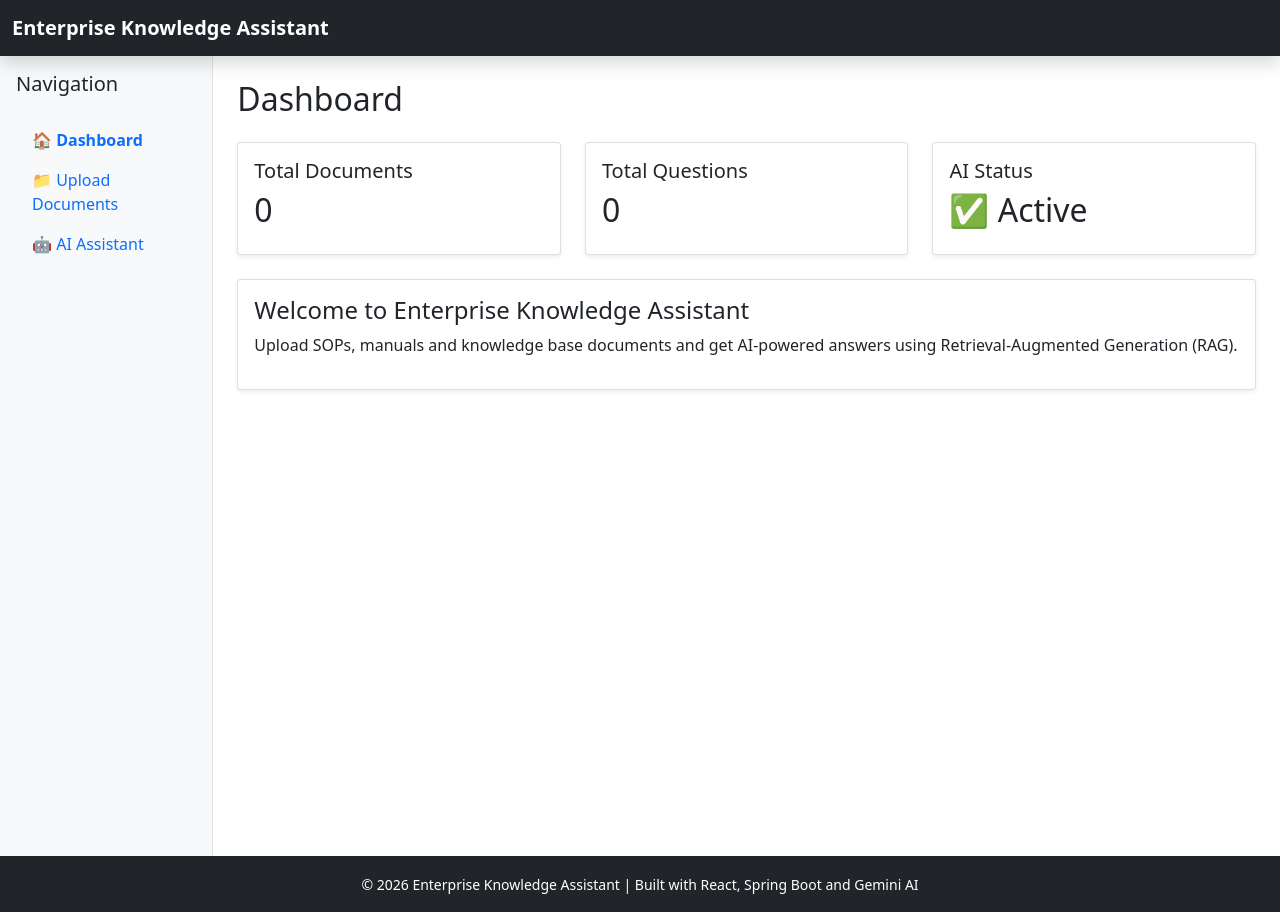
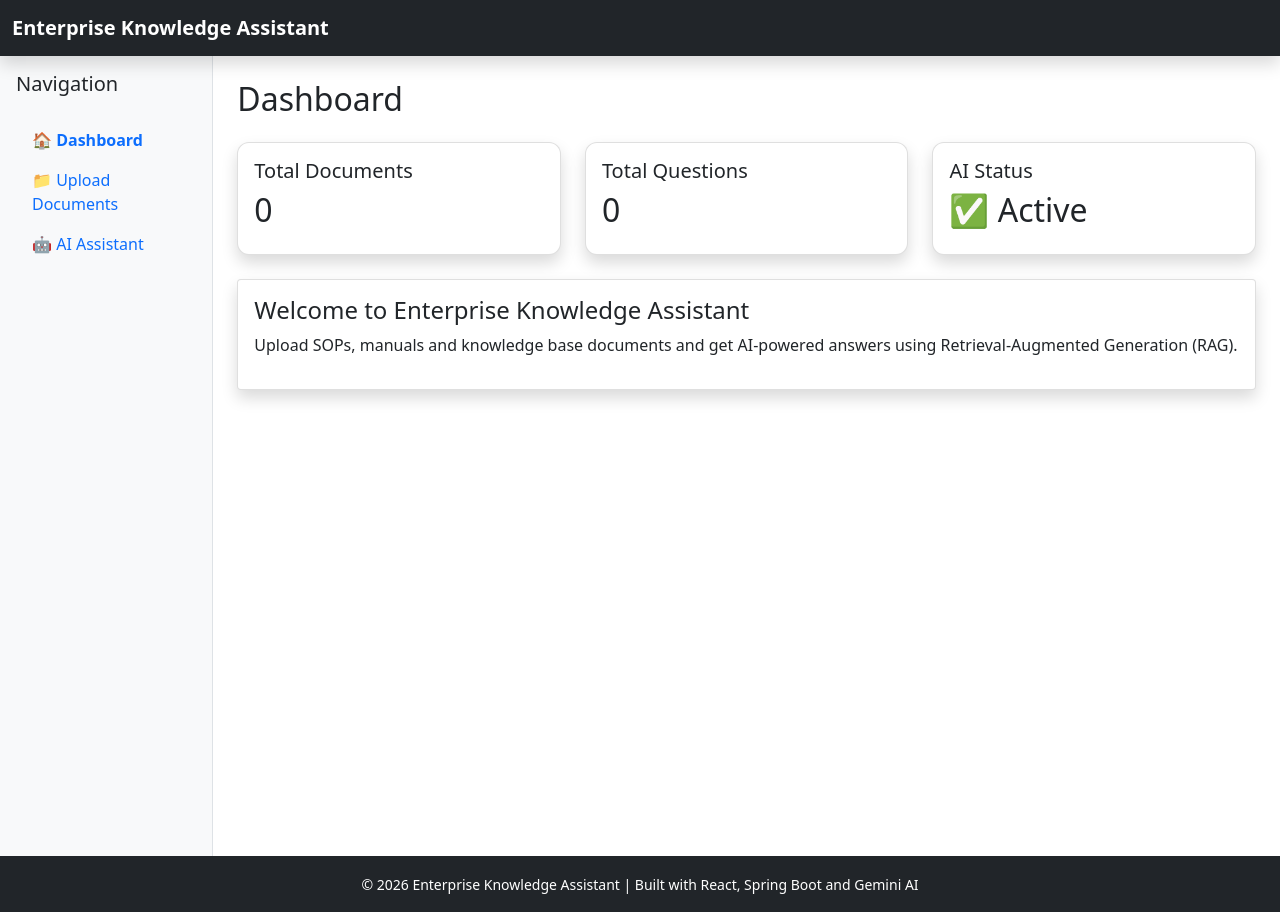
Before and after one commit to Rupesh-Kumbhar/info-pilot-ui, a React (Create React App) app: page / in a window 1280 px wide. Built offline with nearby package versions, Linux system fonts and the light colour scheme.

Commit message:
Card scss added

```diff
--- a/src/pages/HomePage.jsx
+++ b/src/pages/HomePage.jsx
@@ -1,3 +1,5 @@
+import '../pages/HomePages.scss'
+
 function HomePage() {
     return (
         <div>
@@ -9,7 +11,7 @@ function HomePage() {
             <div className="row">
 
                 <div className="col-md-4">
-                    <div className="card shadow-sm">
+                    <div className="card shadow card-border ">
                         <div className="card-body">
                             <h5>Total Documents</h5>
                             <h2>0</h2>
@@ -18,7 +20,7 @@ function HomePage() {
                 </div>
 
                 <div className="col-md-4">
-                    <div className="card shadow-sm">
+                    <div className="card shadow card-border">
                         <div className="card-body">
                             <h5>Total Questions</h5>
                             <h2>0</h2>
@@ -27,7 +29,7 @@ function HomePage() {
                 </div>
 
                 <div className="col-md-4">
-                    <div className="card shadow-sm">
+                    <div className="card shadow card-border">
                         <div className="card-body">
                             <h5>AI Status</h5>
                             <h2>✅ Active</h2>
@@ -37,7 +39,7 @@ function HomePage() {
 
             </div>
 
-            <div className="card mt-4 shadow-sm">
+            <div className="card mt-4 shadow">
                 <div className="card-body">
 
                     <h4>
--- /dev/null
+++ b/src/pages/HomePages.scss
@@ -0,0 +1,12 @@
+// .card-border {
+//     border-radius: 1rem !important;
+// }
+
+.card-border {
+    border-radius: 12px;
+}
+
+.card-border:hover {
+    transform: translateY(-3px);
+    transition: all 0.4s ease;
+}
```
